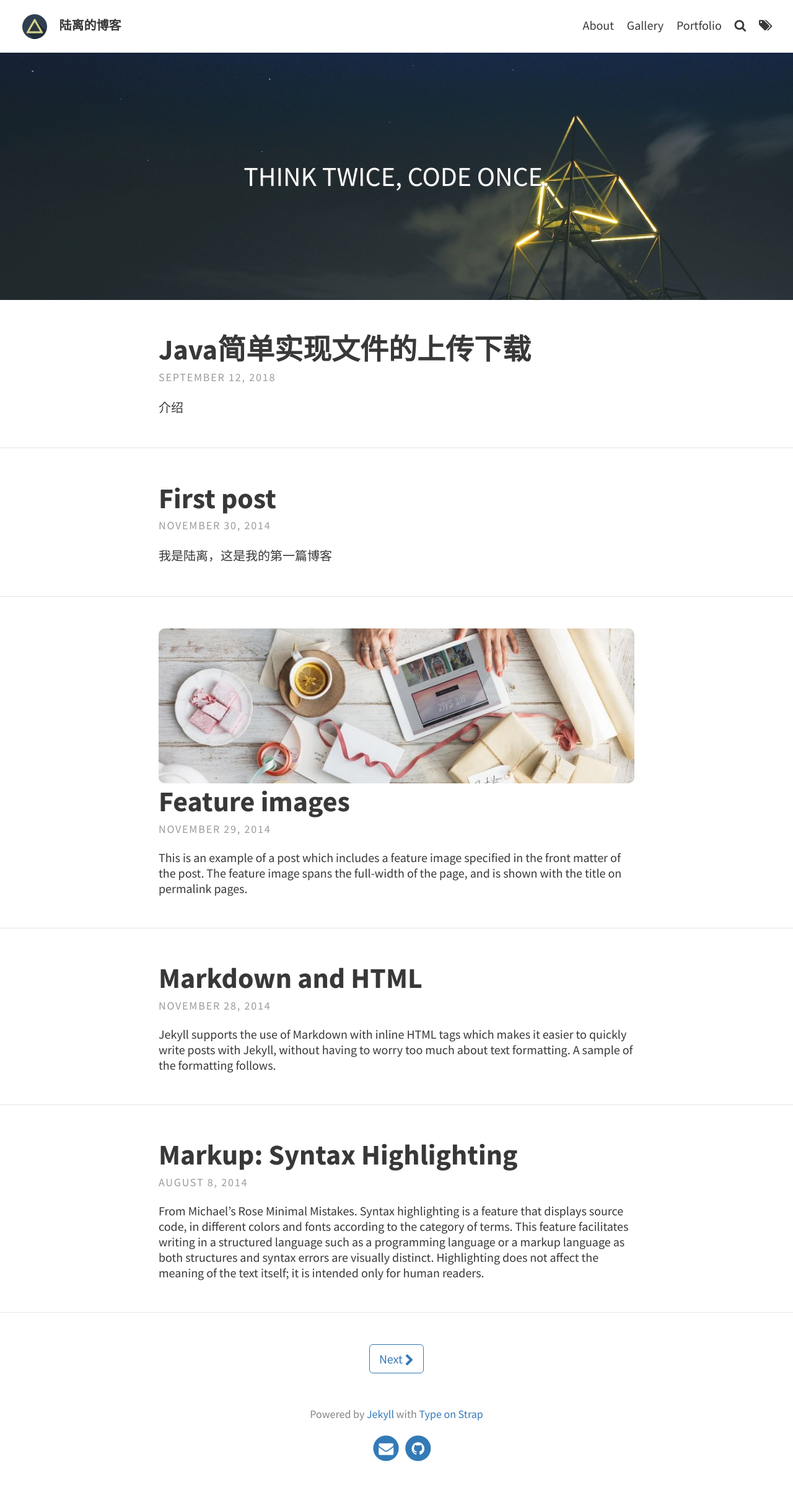
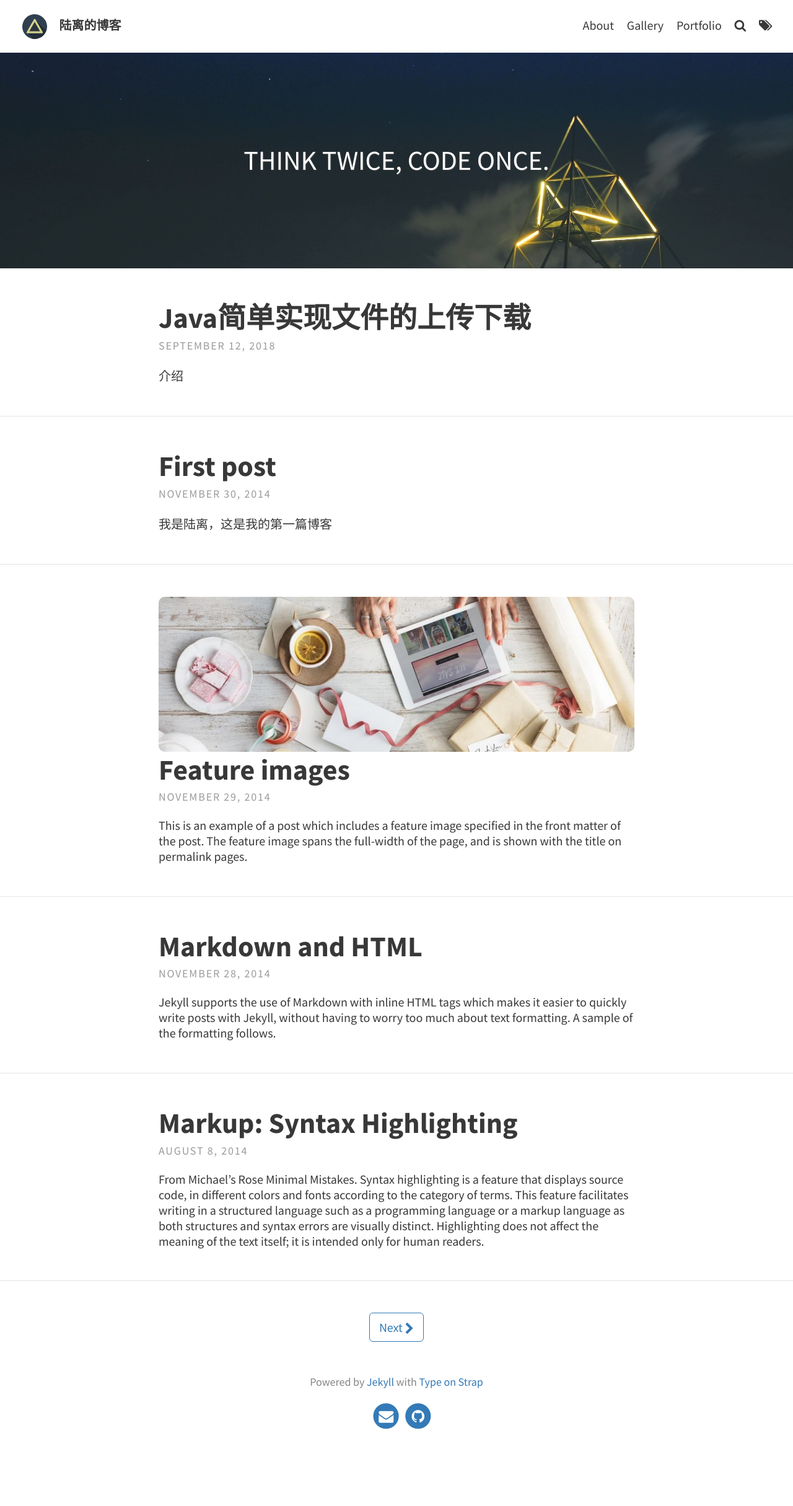
Before and after one commit to tamlover/tamlover.github.io, a Jekyll site: the page built from index.html, in a window 1280 px wide. Shown: the whole page at 62% size. Built offline with Jekyll 4.4.1, drawn with Linux system fonts in a browser that asks for light colours; the list of posts is cut into pages by our own code; after the commit the page ends 2379 px from its top, so only the background shows below that.

Commit message:
modify padding-medium

```diff
--- a/_sass/base/_variables.scss
+++ b/_sass/base/_variables.scss
@@ -6,7 +6,7 @@ $font-size: 1.25em;
 
 // Padding
 $padding-large: 20%;
-$padding-medium: 13%;
+$padding-medium: 11%;
 $padding-small: 4%;
 $padding-x-small: 3%;
 
```
